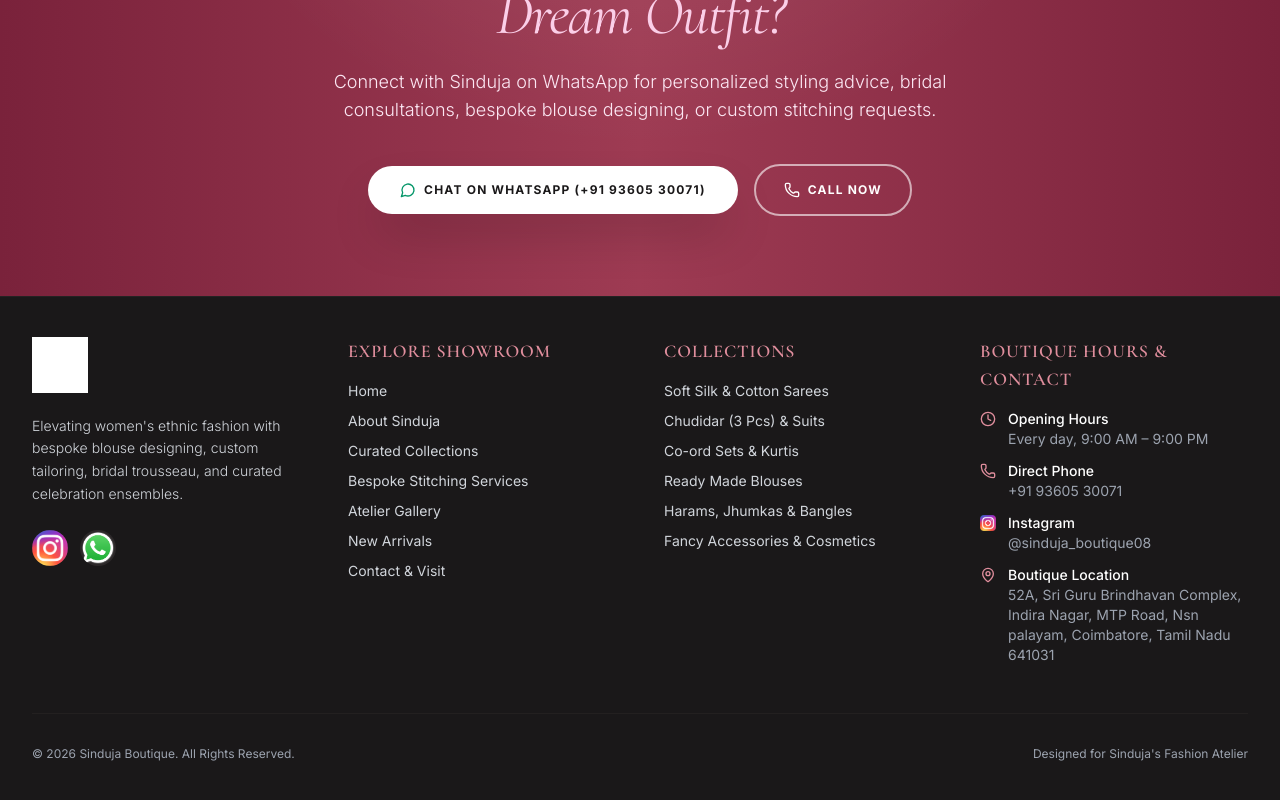
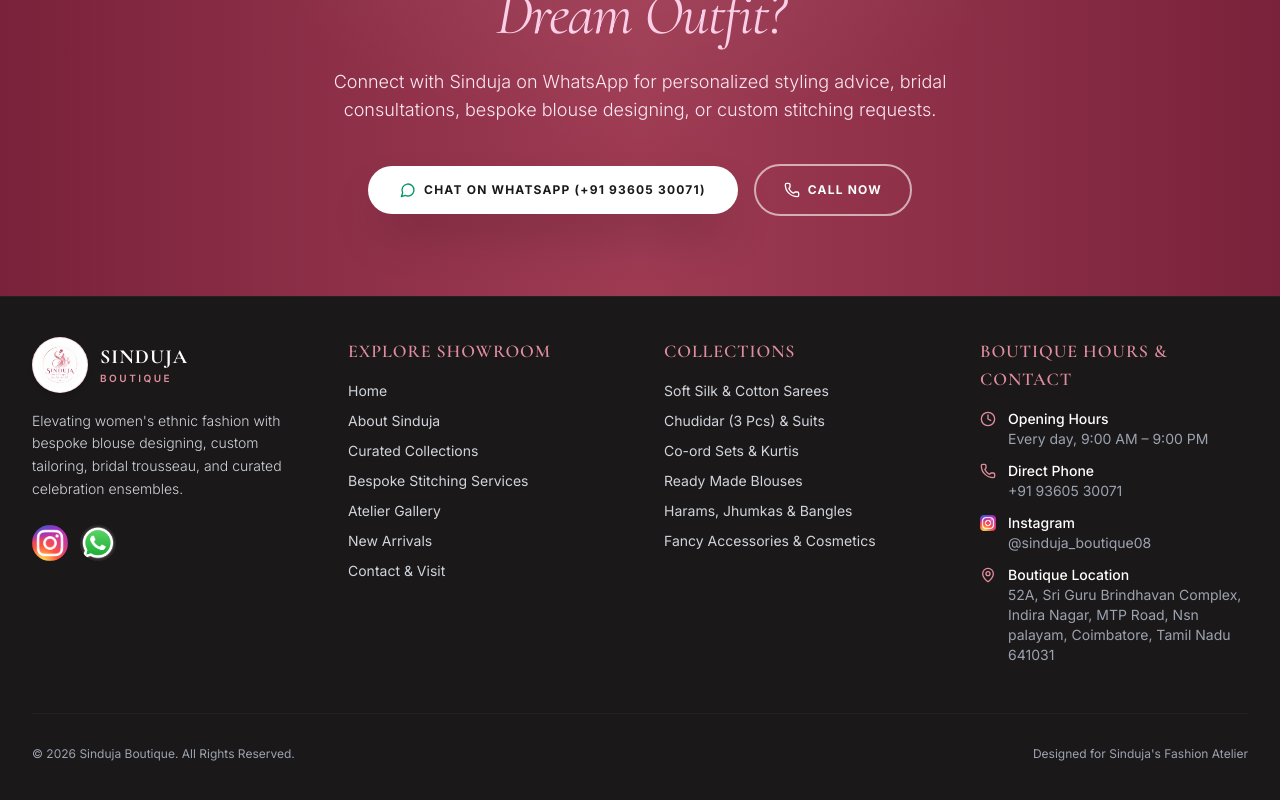
Before and after one commit to sindhujaboutiques-cmyk/SindhujaBoutique, a React (Vite) app in the folder client/: page / in a window 1280 px wide. Shown: the part 5535-6335 px from the top of the page. Built offline with nearby package versions, Linux system fonts and the light colour scheme; no server answers; a web font is replaced by a local one.

Commit message:
fix(footer): remove brightness-0 invert filter and render logo in elegant circular container

```diff
--- a/client/src/components/common/Footer.jsx
+++ b/client/src/components/common/Footer.jsx
@@ -14,8 +14,18 @@ const Footer = () => {
 
           {/* Brand Column */}
           <div className="space-y-4">
-            <Link to="/" className="inline-block">
-              <img src={logoImg} alt={BUSINESS_CONFIG.name} className="h-14 w-auto object-contain brightness-0 invert" />
+            <Link to="/" className="inline-flex items-center space-x-3 group">
+              <div className="w-14 h-14 rounded-full bg-white p-1 shadow-md flex items-center justify-center overflow-hidden border border-boutique-pink/30 group-hover:scale-105 transition-transform flex-shrink-0">
+                <img src={logoImg} alt={BUSINESS_CONFIG.name} className="w-full h-full object-contain rounded-full" />
+              </div>
+              <div>
+                <span className="font-serif text-xl font-bold tracking-wider text-white block group-hover:text-boutique-pink transition-colors">
+                  SINDUJA
+                </span>
+                <span className="text-[10px] tracking-[0.25em] text-boutique-pink uppercase block font-semibold">
+                  BOUTIQUE
+                </span>
+              </div>
             </Link>
             <p className="text-gray-300 text-sm leading-relaxed font-light">
               Elevating women's ethnic fashion with bespoke blouse designing, custom tailoring, bridal trousseau, and curated celebration ensembles.
```
